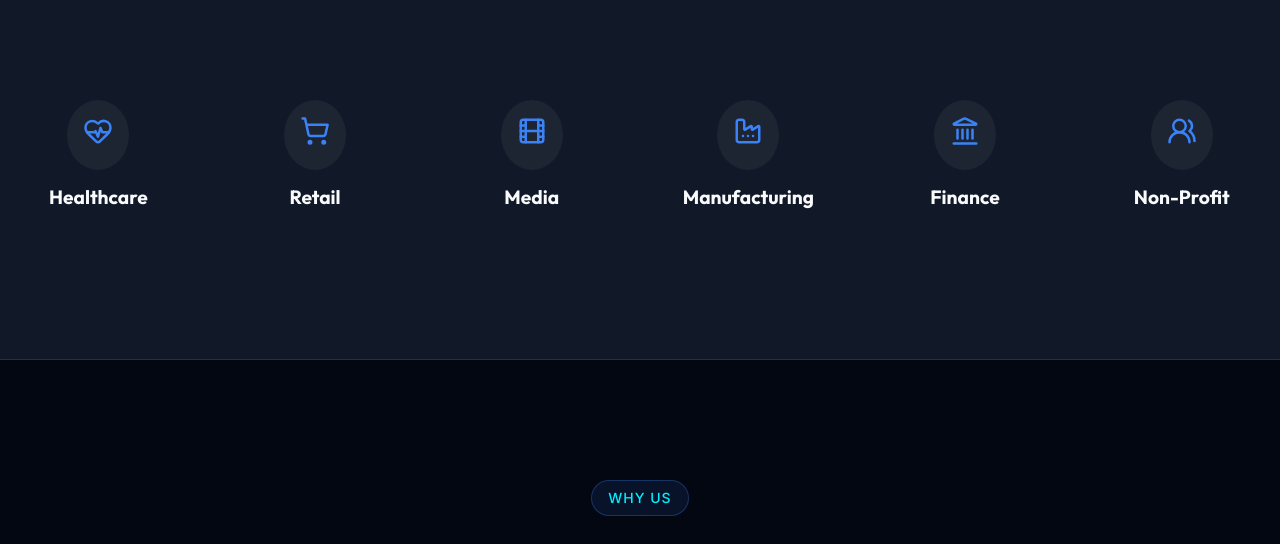
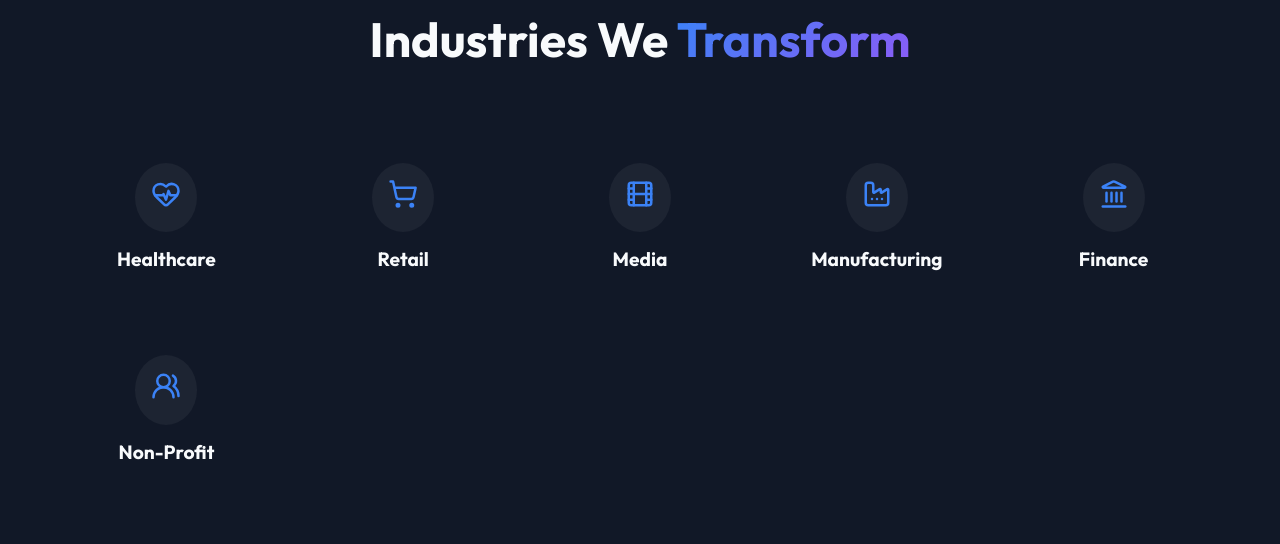
Before and after one commit to PayakulaTarun/c2n-demo-lading-page, a React (Vite) app: page / in a window 1280 px wide. Shown: the part 3049-3593 px from the top of the page. Built offline with nearby package versions, Linux system fonts and the light colour scheme.

Commit message:
style: add explicit inward padding for service cards to match new design

```diff
--- a/src/App.css
+++ b/src/App.css
@@ -256,8 +256,9 @@
 
 .services-grid {
   display: grid;
-  grid-template-columns: repeat(auto-fit, minmax(320px, 1fr));
-  gap: 24px;
+  grid-template-columns: repeat(auto-fit, minmax(300px, 1fr));
+  gap: 32px;
+  padding: 0 clamp(20px, 8vw, 100px);
 }
 
 .service-card {
@@ -400,7 +401,8 @@
 .industries-grid {
   display: grid;
   grid-template-columns: repeat(auto-fit, minmax(180px, 1fr));
-  gap: 20px;
+  gap: 24px;
+  padding: 0 clamp(20px, 5vw, 60px);
 }
 
 .industry-card {
@@ -429,7 +431,8 @@
 .features-grid {
   display: grid;
   grid-template-columns: repeat(2, 1fr);
-  gap: 32px;
+  gap: 40px;
+  padding: 0 clamp(20px, 8vw, 100px);
 }
 
 .feature-block {
```
